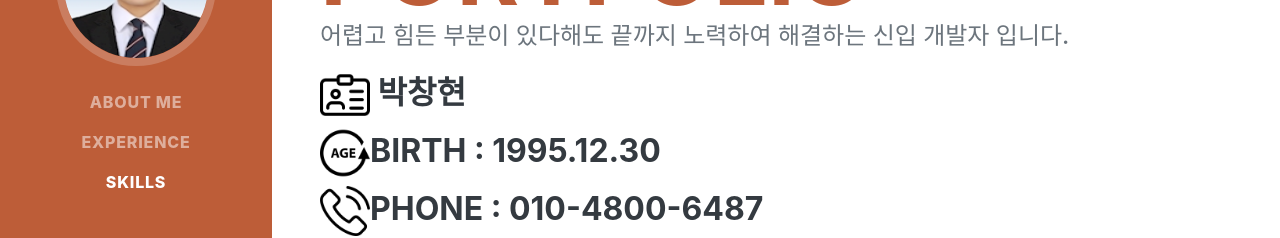
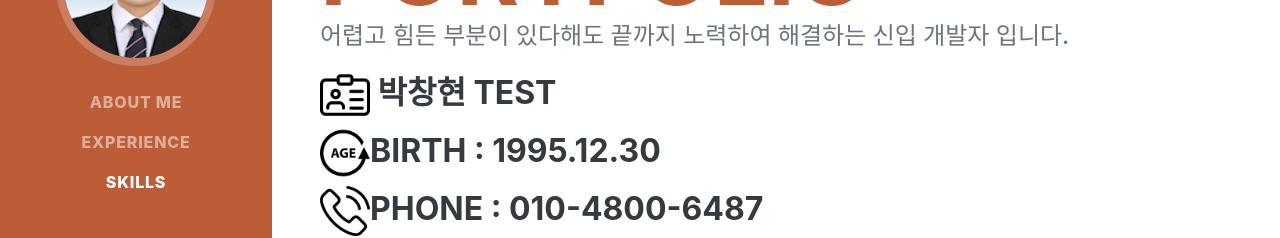
Before and after one commit to difflzkzk/difflzkzk.github.io, a plain HTML site: page index.html in a window 1280 px wide. Shown: the part 350-588 px from the top of the page. Drawn offline with nearby package versions, Linux system fonts and the light colour scheme; a web font is replaced by a local one.

Commit message:
2차 테스트
2차 테스트

```diff
--- a/index.html
+++ b/index.html
@@ -42,7 +42,7 @@
                     </h1>
                     <div class="subheading mb-5">
                         <p>어렵고 힘든 부분이 있다해도 끝까지 노력하여 해결하는 신입 개발자 입니다.</p>
-                        <h3><img src="assets/img/name.png" width="50" height="50"> 박창현</h3>
+                        <h3><img src="assets/img/name.png" width="50" height="50"> 박창현 TEST</h3>
                         <h3><img src="assets/img/age.png" width="50" height="50">Birth : 1995.12.30</h3>
                         <h3><img src="assets/img/phone.png" width="50" height="50">Phone : 010-4800-6487</h3>
                         <h3><img src="assets/img/email.png" width="50" height="50">Email : difflzkzk@naver.com</h3>
```
